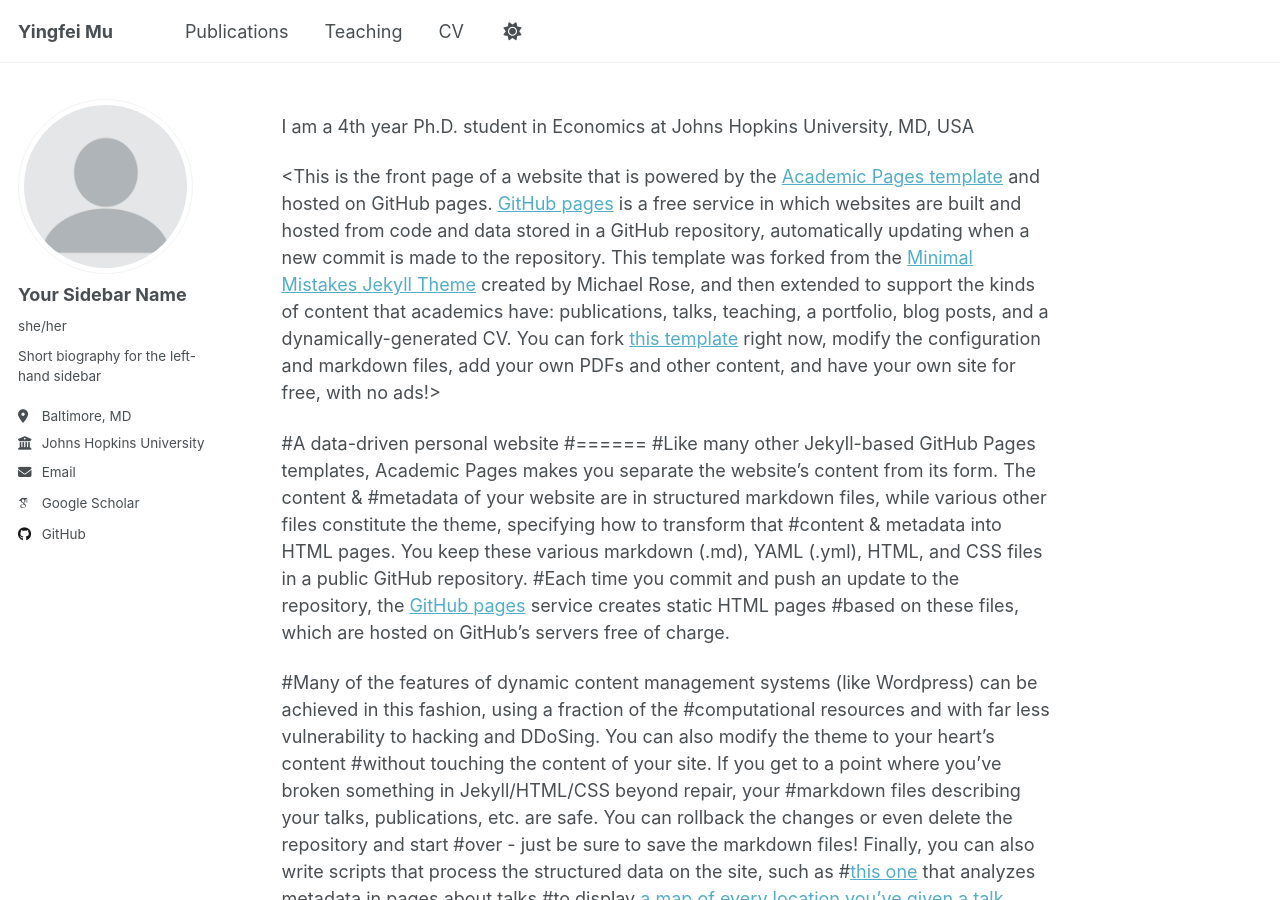
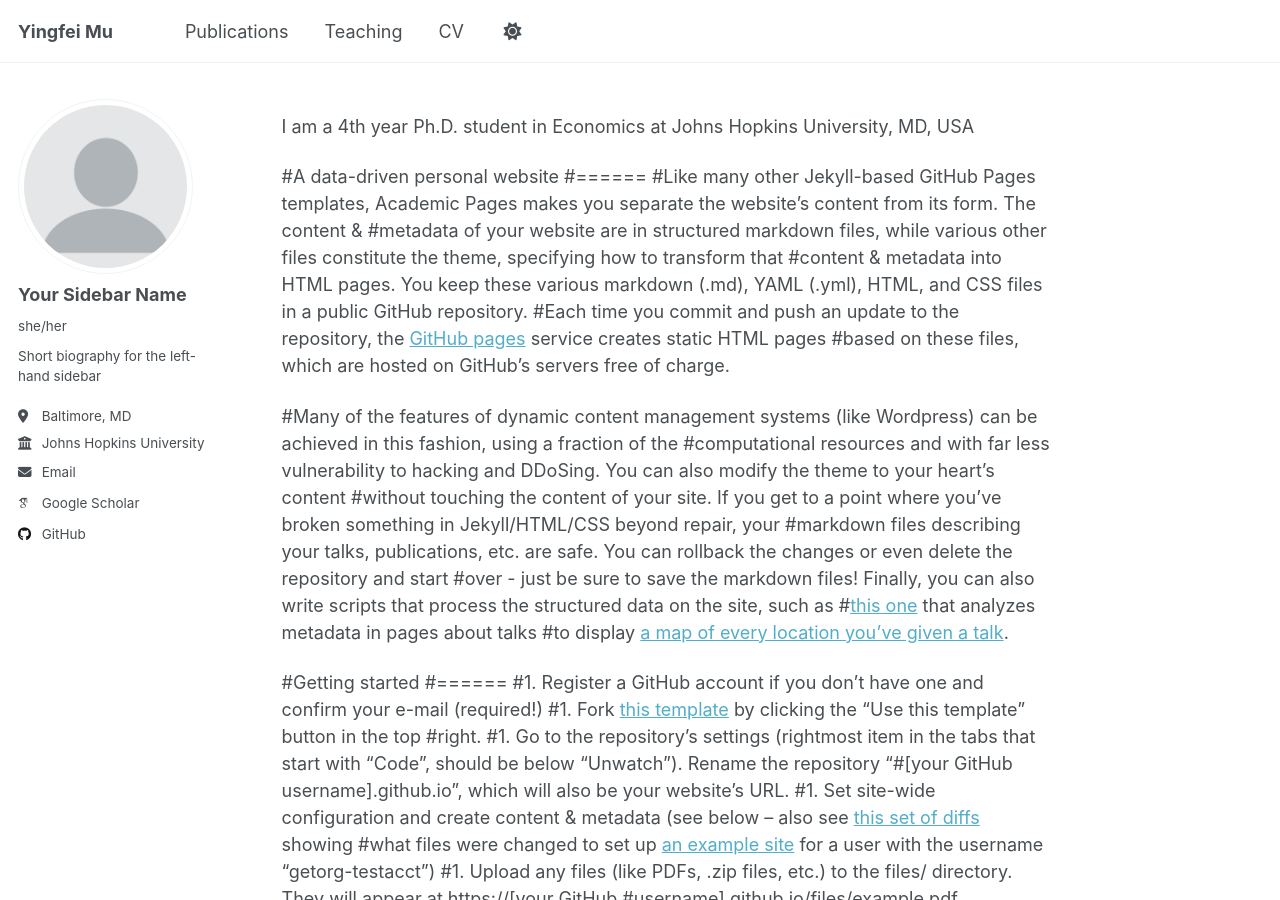
Before and after one commit to InfiniteMu/infinitemu.github.io, a Jekyll site: the page built from _pages/about.md, in a window 1280 px wide and 900 px high. Built offline with Jekyll 4.4.1, drawn with Linux system fonts in a browser that asks for light colours; some web fonts are replaced.

Commit message:
Update about.md

```diff
--- a/_pages/about.md
+++ b/_pages/about.md
@@ -10,7 +10,7 @@ redirect_from:
 I am a 4th year Ph.D. student in Economics
 at Johns Hopkins University, MD, USA
 
-<This is the front page of a website that is powered by the [Academic Pages template](https://github.com/academicpages/academicpages.github.io) and hosted on GitHub pages. [GitHub pages](https://pages.github.com) is a free service in which websites are built and hosted from code and data stored in a GitHub repository, automatically updating when a new commit is made to the repository. This template was forked from the [Minimal Mistakes Jekyll Theme](https://mmistakes.github.io/minimal-mistakes/) created by Michael Rose, and then extended to support the kinds of content that academics have: publications, talks, teaching, a portfolio, blog posts, and a dynamically-generated CV. You can fork [this template](https://github.com/academicpages/academicpages.github.io) right now, modify the configuration and markdown files, add your own PDFs and other content, and have your own site for free, with no ads!>
+<!-- This is the front page of a website that is powered by the [Academic Pages template](https://github.com/academicpages/academicpages.github.io) and hosted on GitHub pages. [GitHub pages](https://pages.github.com) is a free service in which websites are built and hosted from code and data stored in a GitHub repository, automatically updating when a new commit is made to the repository. This template was forked from the [Minimal Mistakes Jekyll Theme](https://mmistakes.github.io/minimal-mistakes/) created by Michael Rose, and then extended to support the kinds of content that academics have: publications, talks, teaching, a portfolio, blog posts, and a dynamically-generated CV. You can fork [this template](https://github.com/academicpages/academicpages.github.io) right now, modify the configuration and markdown files, add your own PDFs and other content, and have your own site for free, with no ads! -->
 
 #A data-driven personal website
 #======
```
